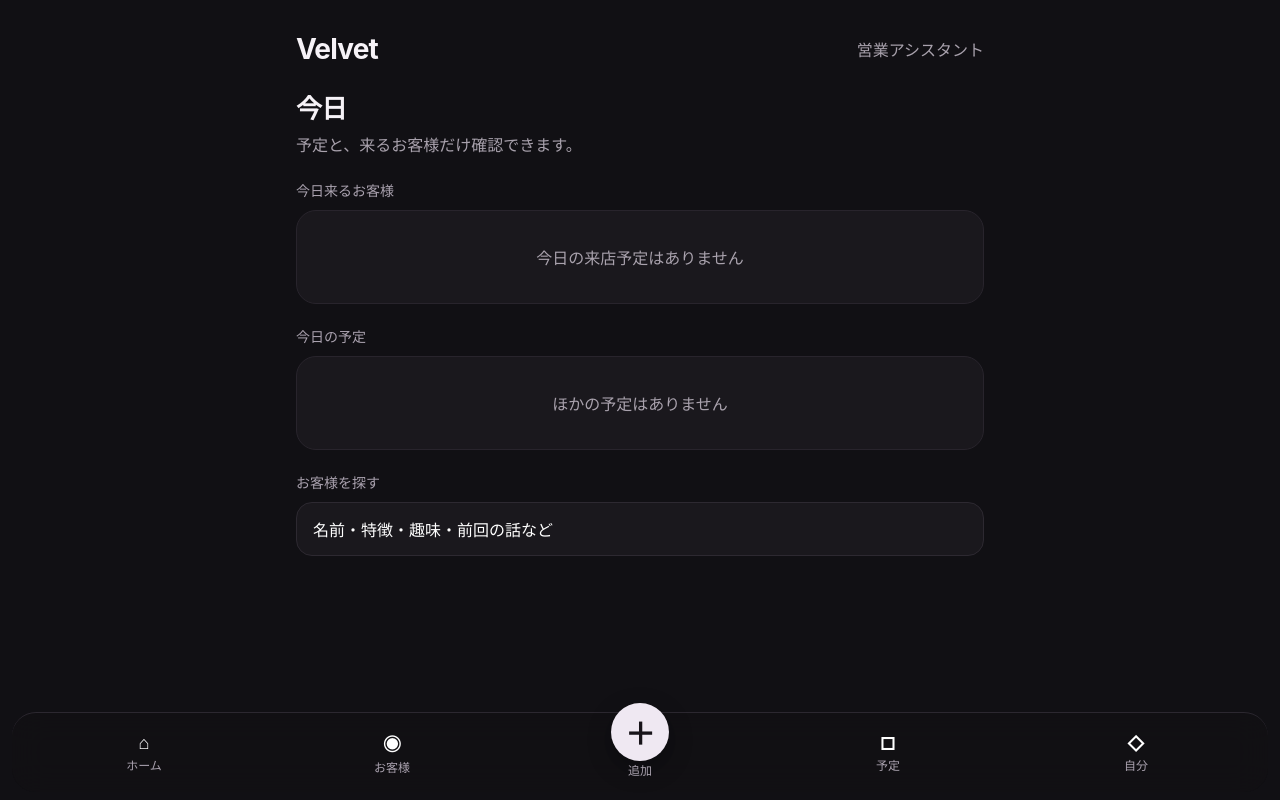
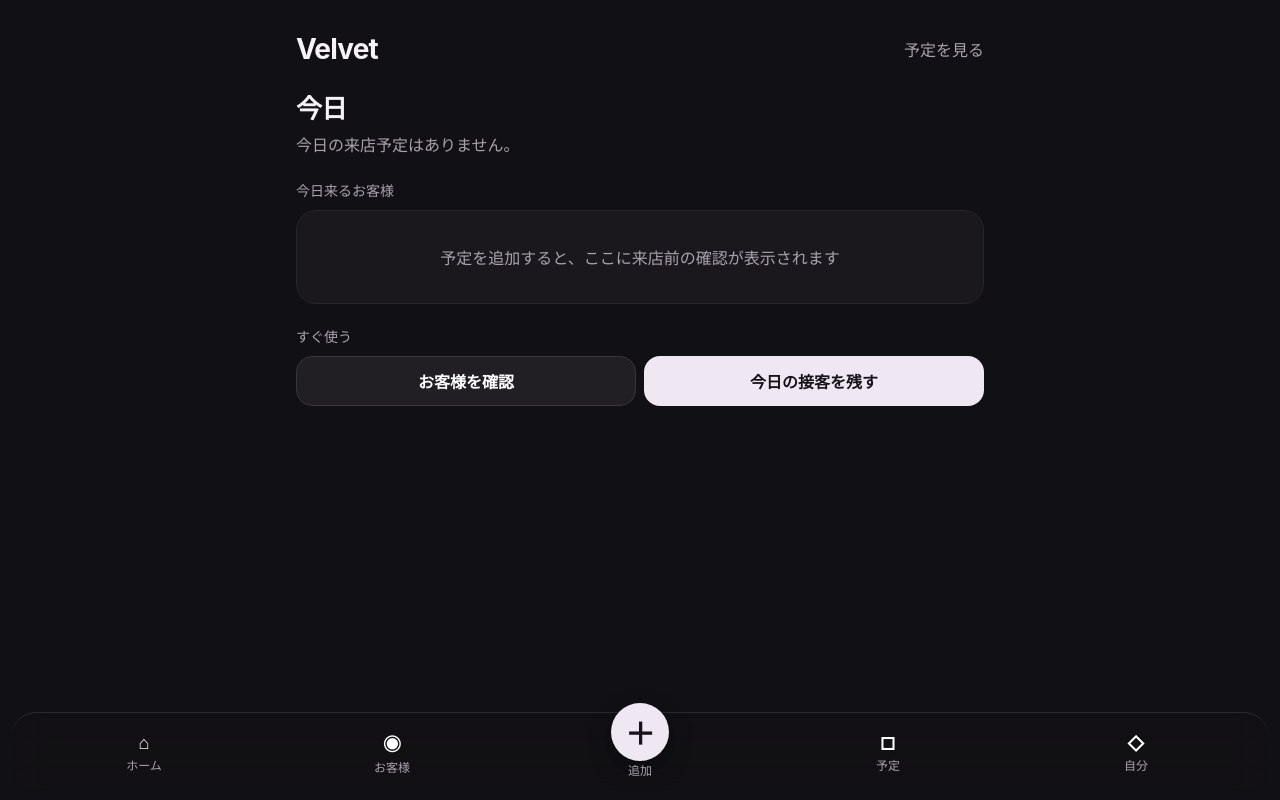
Before and after one commit to karukimori-wq/Velvet, a Next.js app: page / in a window 1280 px wide. Built offline with nearby package versions, Linux system fonts and the light colour scheme.

Commit message:
Make home focused on today's service

```diff
--- a/app/page.tsx
+++ b/app/page.tsx
@@ -5,33 +5,27 @@ import { listCustomerMemories } from "@/lib/customer-memory-repository";
 import { listGrowthCustomers } from "@/lib/growth-engine-customer";
 import { listScheduleEntries } from "@/lib/schedule-repository";
 import { visibleNextTopics } from "@/lib/next-topic";
+import { startHomeVisitAction } from "./home-actions";
 
-const tokyoDate = (value: Date | string) => new Intl.DateTimeFormat("ja-JP", { timeZone: "Asia/Tokyo", year: "numeric", month: "2-digit", day: "2-digit" }).format(new Date(value));
-const tokyoTime = (value: string) => new Intl.DateTimeFormat("ja-JP", { timeZone: "Asia/Tokyo", hour: "2-digit", minute: "2-digit" }).format(new Date(value));
+const tokyoDate=(value:Date|string)=>new Intl.DateTimeFormat("ja-JP",{timeZone:"Asia/Tokyo",year:"numeric",month:"2-digit",day:"2-digit"}).format(new Date(value));
+const tokyoTime=(value:string)=>new Intl.DateTimeFormat("ja-JP",{timeZone:"Asia/Tokyo",hour:"2-digit",minute:"2-digit"}).format(new Date(value));
 
-export default async function HomePage() {
-  const { workspaceId, userId } = await getRequestIdentity();
-  const [customers, memories, schedule] = await Promise.all([listGrowthCustomers(workspaceId, userId), listCustomerMemories(workspaceId, userId), listScheduleEntries(workspaceId, userId)]);
-  const customerById = new Map(customers.map((customer) => [customer.customerId, customer]));
-  const memoryByCustomer = new Map(memories.map((memory) => [memory.customerId, memory]));
-  const today = tokyoDate(new Date());
-  const todayEntries = schedule.filter((entry) => tokyoDate(entry.startsAt) === today);
-  const todayVisitors = todayEntries.filter((entry) => entry.kind === "visit" && entry.customerId);
-  const otherToday = todayEntries.filter((entry) => entry.kind !== "visit");
-
+export default async function HomePage(){
+  const {workspaceId,userId}=await getRequestIdentity();
+  const [customers,memories,schedule]=await Promise.all([listGrowthCustomers(workspaceId,userId),listCustomerMemories(workspaceId,userId),listScheduleEntries(workspaceId,userId)]);
+  const customerById=new Map(customers.map(c=>[c.customerId,c])); const memoryByCustomer=new Map(memories.map(m=>[m.customerId,m])); const today=tokyoDate(new Date());
+  const todayEntries=schedule.filter(entry=>tokyoDate(entry.startsAt)===today); const todayVisitors=todayEntries.filter(entry=>entry.kind==="visit"&&entry.customerId).sort((a,b)=>a.startsAt.localeCompare(b.startsAt)); const otherToday=todayEntries.filter(entry=>entry.kind!=="visit").sort((a,b)=>a.startsAt.localeCompare(b.startsAt));
   return <main className="shell">
-    <header className="header"><div className="brand">Velvet</div><span className="subtle">営業アシスタント</span></header>
-    <section className="hero"><h1>今日</h1><p>予定と、来るお客様だけ確認できます。</p></section>
-    <div className="sectionTitle">今日来るお客様</div><div className="stack">
-      {todayVisitors.map((entry) => {
-        const customerId = entry.customerId!; const customer = customerById.get(customerId); const memory = memoryByCustomer.get(customerId); const name = customer?.displayName ?? memory?.displayNameSnapshot ?? "お客様";
-        const nextTopics = visibleNextTopics(memory?.nextTopicHint, 2);
-        const recallItems = [memory?.cautionNote ? { label: "注意", value: memory.cautionNote } : undefined, memory?.lastInteractionSummary ? { label: "前回", value: memory.lastInteractionSummary } : undefined].filter(Boolean).slice(0, 2) as Array<{ label: string; value: string }>;
-        return <article className="card stack" key={entry.id}><div className="personRow"><div className="avatar">{name.slice(0, 1)}</div><div className="personMain"><div className="personName">{name}</div><div className="personMeta">{tokyoTime(entry.startsAt)} 来店予定</div></div></div>{recallItems.length > 0 && <div className="stack">{recallItems.map((item) => <div key={item.label}><div className="formHint">{item.label}</div><div className="timelineBody">{item.value}</div></div>)}</div>}{nextTopics.length > 0 && <div><div className="formHint">次に話すこと</div>{nextTopics.map((topic) => <div className="timelineBody" key={topic}>・{topic}</div>)}</div>}<div className="searchActions"><Link className="secondaryButton actionLink" href={`/people/${customerId}`}>見る</Link><Link className="primaryButton actionLink" href={`/capture?customerId=${encodeURIComponent(customerId)}`}>接客メモ</Link></div></article>;
-      })}
-      {todayVisitors.length === 0 && <div className="card empty">今日の来店予定はありません</div>}
-    </div>
-    <div className="sectionTitle">今日の予定</div><div className="stack">{otherToday.map((entry) => <article className="card" key={entry.id}><div className="row"><strong>{entry.title}</strong><span className="subtle">{tokyoTime(entry.startsAt)}</span></div>{entry.note && <div className="timelineBody">{entry.note}</div>}</article>)}{otherToday.length === 0 && <div className="card empty">ほかの予定はありません</div>}</div>
-    <div className="sectionTitle">お客様を探す</div><Link href="/people" aria-label="お客様を探す"><div className="searchBox">名前・特徴・趣味・前回の話など</div></Link><BottomNav />
+    <header className="header"><div className="brand">Velvet</div><Link className="subtle" href="/schedule">予定を見る</Link></header>
+    <section className="hero"><h1>今日</h1><p>{todayVisitors.length?`今日は${todayVisitors.length}人の来店予定があります。`:`今日の来店予定はありません。`}</p></section>
+    <div className="sectionTitle">今日来るお客様</div><div className="stack">{todayVisitors.map(entry=>{const customerId=entry.customerId!;const customer=customerById.get(customerId);const memory=memoryByCustomer.get(customerId);const name=customer?.displayName??memory?.displayNameSnapshot??"お客様";const nextTopics=visibleNextTopics(memory?.nextTopicHint,2);const recall=[memory?.cautionNote&&{label:"注意",value:memory.cautionNote},memory?.lastInteractionSummary&&{label:"前回",value:memory.lastInteractionSummary}].filter(Boolean) as Array<{label:string;value:string}>;return <article className="card stack" key={entry.id}>
+      <div className="row"><div><div className="personName">{name}</div><div className="personMeta">{tokyoTime(entry.startsAt)} 来店予定</div></div><div className="avatar">{name.slice(0,1)}</div></div>
+      {recall.map(item=><div key={item.label}><div className="formHint">{item.label}</div><div className="timelineBody">{item.value}</div></div>)}
+      {nextTopics.length>0&&<div><div className="formHint">次に話すこと</div>{nextTopics.map(topic=><div className="timelineBody" key={topic}>・{topic}</div>)}</div>}
+      <div className="searchActions"><Link className="secondaryButton actionLink" href={`/people/${customerId}`}>確認</Link><form action={startHomeVisitAction.bind(null,customerId,entry.visitScheduleId)}><button className="primaryButton" type="submit">接客開始</button></form></div>
+    </article>})}{todayVisitors.length===0&&<div className="card empty">予定を追加すると、ここに来店前の確認が表示されます</div>}</div>
+    {otherToday.length>0&&<><div className="sectionTitle">そのほかの予定</div><div className="stack">{otherToday.map(entry=><article className="card" key={entry.id}><div className="row"><strong>{entry.title}</strong><span className="subtle">{tokyoTime(entry.startsAt)}</span></div>{entry.note&&<div className="timelineBody">{entry.note}</div>}</article>)}</div></>}
+    <div className="sectionTitle">すぐ使う</div><div className="searchActions"><Link className="secondaryButton actionLink" href="/people">お客様を確認</Link><Link className="primaryButton actionLink" href="/capture">今日の接客を残す</Link></div>
+    <BottomNav />
   </main>;
 }
```
